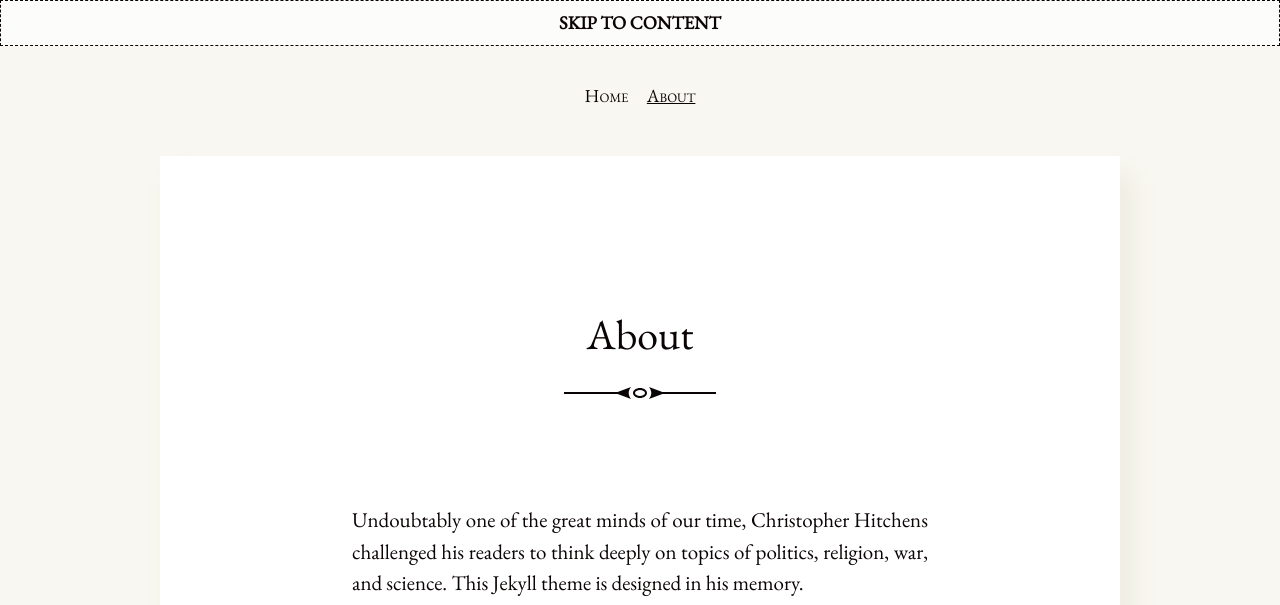
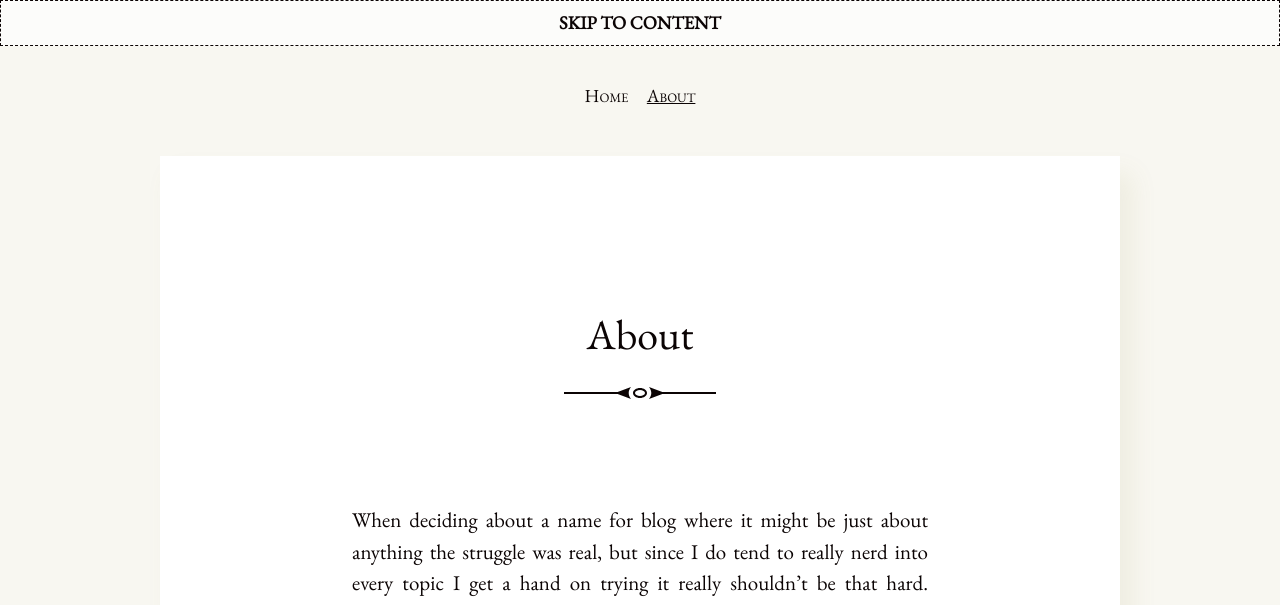
Before and after one commit to lyzio/nerdocracy, a Jekyll site: the page built from about.md, in a window 1280 px wide. Shown: the top 605 px of the page. Built offline with Jekyll 4.4.1, drawn with Linux system fonts in a browser that asks for light colours; some of the changed text lies outside the part shown.

Commit message:
Update about.md
Added some real about me info.

```diff
--- a/about.md
+++ b/about.md
@@ -3,15 +3,6 @@ layout: post
 title: About
 ---
 
-Undoubtably one of the great minds of our time, Christopher Hitchens challenged his readers to think deeply on topics of politics, religion, war, and science. This Jekyll theme is designed in his memory.
+When deciding about a name for blog where it might be just about anything the struggle was real, but since I do tend to really nerd into every topic I get a hand on trying it really shouldn't be that hard. Therefore it became a Nerdocracy, rule by nerds since its paraphrase from democracy, theocracy, aristocracy and so on. What a nerdocracy is and should be I do not know, but i would suppose that is more that of a aristocracy than a democracy. And since this is a somewhat personal space for thoughts, novels and maybe pods it might even be a autocracy, 'One ring to rule them all' so to speak.
 
-<figure>
-  <img alt="Christopher Hitchens" src="https://upload.wikimedia.org/wikipedia/commons/6/63/Christopher_Hitchens_2008-04-24_001.jpg" />
-  <figcaption>
-    Photo by Fri Tanke and licensed under the <a href="https://creativecommons.org/licenses/by/3.0/deed.en">Creative Commons Attribution 3.0 Unported</a> license.
-  </figcaption>
-</figure>
-
-From [Wikipedia](https://en.wikipedia.org/wiki/Christopher_Hitchens):
-
->Christopher Eric Hitchens (13 April 1949 – 15 December 2011) was an Anglo-American author, columnist, essayist, orator, religious and literary critic, social critic, and journalist. Hitchens was the author, co-author, editor or co-editor of over 30 books, including five collections of essays on culture, politics and literature. A staple of public discourse, his confrontational style of debate made him both a lauded intellectual and a controversial public figure. He contributed to New Statesman, The Nation, The Weekly Standard, The Atlantic, London Review of Books, The Times Literary Supplement, Slate, Free Inquiry and Vanity Fair.
+And as Jean Valjean sings when he appears in front of the court to save the innocent from being condemd as him, 'Who am I?'. That is a good question and to answer it easy. Nobody special, just a geek, nerd and enthusiast from Sweden that wants a space to write on. My name though is Oliver, and on other places you could find my under my handle 'lyzio'.
```
